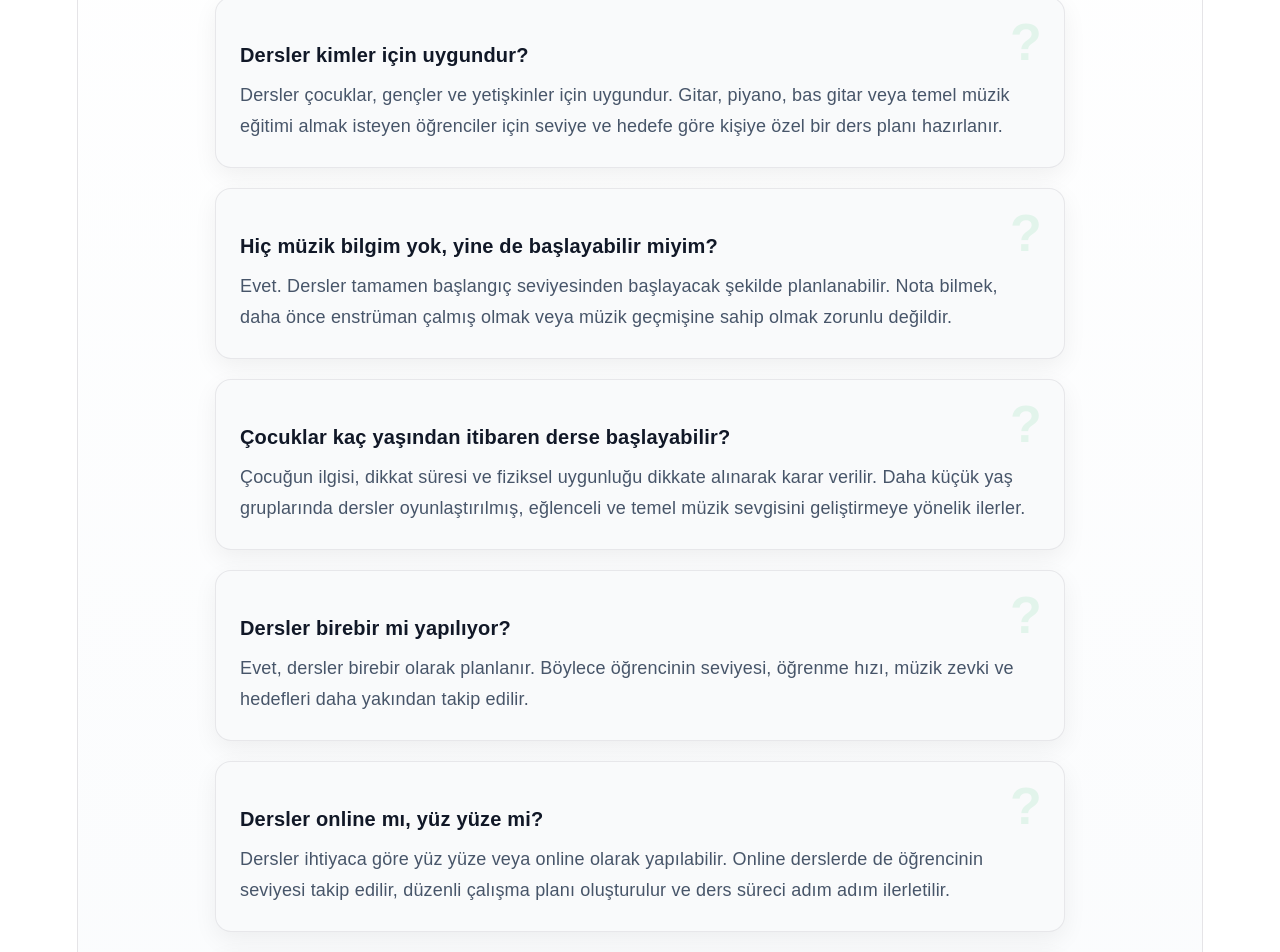
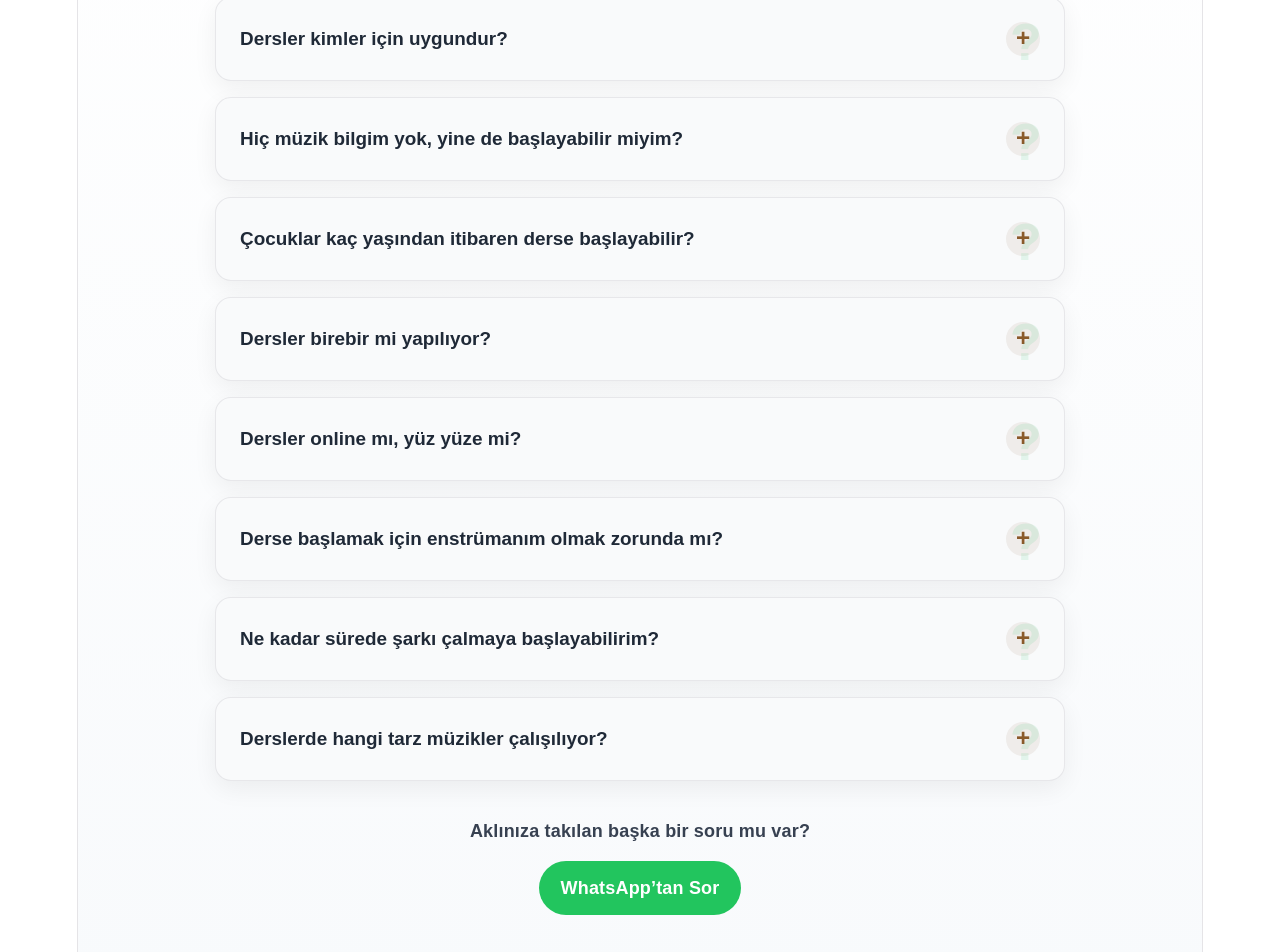
Before and after one commit to ErenOzusen/eren-muzik-atolyesi, a React (Vite) app: page / in a window 1280 px wide. Shown: the part 6760-7712 px from the top of the page. Built offline with nearby package versions, Linux system fonts and the light colour scheme.

Commit message:
SSS bolumu accordion yapildi

```diff
--- a/src/App.css
+++ b/src/App.css
@@ -3611,3 +3611,106 @@ margin-top: 10px;
     box-shadow: 0 16px 36px rgba(15, 23, 42, 0.08) !important;
   }
 }
+
+/* FAQ ACCORDION - premium görünüm */
+.faq-list {
+  display: grid;
+  gap: 16px;
+}
+
+.faq-item {
+  overflow: hidden;
+}
+
+.faq-question {
+  width: 100%;
+  border: none;
+  background: transparent;
+  color: inherit;
+  padding: 0;
+  cursor: pointer;
+  display: flex;
+  align-items: center;
+  justify-content: space-between;
+  gap: 18px;
+  text-align: left;
+  font: inherit;
+}
+
+.faq-question span:first-child {
+  font-size: 1.05rem;
+  font-weight: 700;
+  line-height: 1.35;
+  color: #1f2937;
+}
+
+.faq-icon {
+  width: 34px;
+  height: 34px;
+  min-width: 34px;
+  border-radius: 50%;
+  display: inline-flex;
+  align-items: center;
+  justify-content: center;
+  font-size: 1.35rem;
+  font-weight: 600;
+  line-height: 1;
+  background: rgba(120, 85, 45, 0.08);
+  color: #8a5a2b;
+  transition: transform 0.25s ease, background 0.25s ease;
+}
+
+.faq-item-open .faq-icon {
+  transform: rotate(180deg);
+  background: rgba(120, 85, 45, 0.14);
+}
+
+.faq-answer {
+  display: grid;
+  grid-template-rows: 0fr;
+  transition: grid-template-rows 0.28s ease;
+}
+
+.faq-answer > p {
+  overflow: hidden;
+  margin: 0;
+  opacity: 0;
+  padding-top: 0;
+  transition: opacity 0.25s ease, padding-top 0.25s ease;
+}
+
+.faq-item-open .faq-answer {
+  grid-template-rows: 1fr;
+}
+
+.faq-item-open .faq-answer > p {
+  opacity: 1;
+  padding-top: 14px;
+}
+
+.faq-item-open {
+  border-color: rgba(138, 90, 43, 0.28);
+  box-shadow: 0 18px 45px rgba(31, 41, 55, 0.08);
+}
+
+/* Mobil FAQ accordion dengesi */
+@media (max-width: 768px) {
+  .faq-list {
+    gap: 12px;
+  }
+
+  .faq-question span:first-child {
+    font-size: 0.98rem;
+  }
+
+  .faq-icon {
+    width: 30px;
+    height: 30px;
+    min-width: 30px;
+    font-size: 1.2rem;
+  }
+
+  .faq-item-open .faq-answer > p {
+    padding-top: 12px;
+  }
+}
--- a/src/App.jsx
+++ b/src/App.jsx
@@ -110,6 +110,13 @@ const [formStatus, setFormStatus] = useState({
   const [searchTerm, setSearchTerm] = useState("");
   const [lessonFilter, setLessonFilter] = useState("");
   const [selectedSubmission, setSelectedSubmission] = useState(null);
+
+  const [openFaqIndex, setOpenFaqIndex] = useState(null);
+
+const toggleFaq = (index) => {
+  setOpenFaqIndex((currentIndex) => (currentIndex === index ? null : index));
+};
+
 
   const isAdminPage = window.location.pathname === "/admin";
 
@@ -1204,74 +1211,71 @@ if (isAdminPage) {
   </p>
 
   <div className="faq-list">
-    <div className="faq-item">
-      <h3>Dersler kimler için uygundur?</h3>
-      <p>
-        Dersler çocuklar, gençler ve yetişkinler için uygundur. Gitar, piyano, bas gitar
-        veya temel müzik eğitimi almak isteyen öğrenciler için seviye ve hedefe göre
-        kişiye özel bir ders planı hazırlanır.
-      </p>
-    </div>
+    {[
+      {
+        question: "Dersler kimler için uygundur?",
+        answer:
+          "Dersler çocuklar, gençler ve yetişkinler için uygundur. Gitar, piyano, bas gitar veya temel müzik eğitimi almak isteyen öğrenciler için seviye ve hedefe göre kişiye özel bir ders planı hazırlanır.",
+      },
+      {
+        question: "Hiç müzik bilgim yok, yine de başlayabilir miyim?",
+        answer:
+          "Evet. Dersler tamamen başlangıç seviyesinden başlayacak şekilde planlanabilir. Nota bilmek, daha önce enstrüman çalmış olmak veya müzik geçmişine sahip olmak zorunlu değildir.",
+      },
+      {
+        question: "Çocuklar kaç yaşından itibaren derse başlayabilir?",
+        answer:
+          "Çocuğun ilgisi, dikkat süresi ve fiziksel uygunluğu dikkate alınarak karar verilir. Daha küçük yaş gruplarında dersler oyunlaştırılmış, eğlenceli ve temel müzik sevgisini geliştirmeye yönelik ilerler.",
+      },
+      {
+        question: "Dersler birebir mi yapılıyor?",
+        answer:
+          "Evet, dersler birebir olarak planlanır. Böylece öğrencinin seviyesi, öğrenme hızı, müzik zevki ve hedefleri daha yakından takip edilir.",
+      },
+      {
+        question: "Dersler online mı, yüz yüze mi?",
+        answer:
+          "Dersler ihtiyaca göre yüz yüze veya online olarak yapılabilir. Online derslerde de öğrencinin seviyesi takip edilir, düzenli çalışma planı oluşturulur ve ders süreci adım adım ilerletilir.",
+      },
+      {
+        question: "Derse başlamak için enstrümanım olmak zorunda mı?",
+        answer:
+          "Başlangıç aşamasında enstrüman seçimi birlikte değerlendirilebilir. Öğrencinin yaşı, hedefi ve bütçesine göre uygun enstrüman seçimi konusunda yönlendirme yapılabilir.",
+      },
+      {
+        question: "Ne kadar sürede şarkı çalmaya başlayabilirim?",
+        answer:
+          "Bu süre öğrencinin yaşı, çalışma düzeni, seçilen enstrüman ve hedeflerine göre değişir. Düzenli çalışmayla başlangıç seviyesindeki öğrenciler kısa sürede basit şarkılar ve temel eşlikler çalmaya başlayabilir.",
+      },
+      {
+        question: "Derslerde hangi tarz müzikler çalışılıyor?",
+        answer:
+          "Derslerde öğrencinin ilgisine göre pop, rock, Türkçe şarkılar, temel klasik çalışmalar, ritim egzersizleri, repertuvar çalışmaları ve müzik teorisi konuları işlenebilir.",
+      },
+    ].map((faqItem, index) => {
+      const isOpen = openFaqIndex === index;
 
-    <div className="faq-item">
-      <h3>Hiç müzik bilgim yok, yine de başlayabilir miyim?</h3>
-      <p>
-        Evet. Dersler tamamen başlangıç seviyesinden başlayacak şekilde planlanabilir.
-        Nota bilmek, daha önce enstrüman çalmış olmak veya müzik geçmişine sahip olmak
-        zorunlu değildir.
-      </p>
-    </div>
+      return (
+        <div
+          className={`faq-item ${isOpen ? "faq-item-open" : ""}`}
+          key={faqItem.question}
+        >
+          <button
+            type="button"
+            className="faq-question"
+            onClick={() => toggleFaq(index)}
+            aria-expanded={isOpen}
+          >
+            <span>{faqItem.question}</span>
+            <span className="faq-icon">{isOpen ? "−" : "+"}</span>
+          </button>
 
-    <div className="faq-item">
-      <h3>Çocuklar kaç yaşından itibaren derse başlayabilir?</h3>
-      <p>
-        Çocuğun ilgisi, dikkat süresi ve fiziksel uygunluğu dikkate alınarak karar verilir.
-        Daha küçük yaş gruplarında dersler oyunlaştırılmış, eğlenceli ve temel müzik sevgisini
-        geliştirmeye yönelik ilerler.
-      </p>
-    </div>
-
-    <div className="faq-item">
-      <h3>Dersler birebir mi yapılıyor?</h3>
-      <p>
-        Evet, dersler birebir olarak planlanır. Böylece öğrencinin seviyesi, öğrenme hızı,
-        müzik zevki ve hedefleri daha yakından takip edilir.
-      </p>
-    </div>
-
-    <div className="faq-item">
-      <h3>Dersler online mı, yüz yüze mi?</h3>
-      <p>
-        Dersler ihtiyaca göre yüz yüze veya online olarak yapılabilir. Online derslerde de
-        öğrencinin seviyesi takip edilir, düzenli çalışma planı oluşturulur ve ders süreci
-        adım adım ilerletilir.
-      </p>
-    </div>
-
-    <div className="faq-item">
-      <h3>Derse başlamak için enstrümanım olmak zorunda mı?</h3>
-      <p>
-        Başlangıç aşamasında enstrüman seçimi birlikte değerlendirilebilir. Öğrencinin yaşı,
-        hedefi ve bütçesine göre uygun enstrüman seçimi konusunda yönlendirme yapılabilir.
-      </p>
-    </div>
-
-    <div className="faq-item">
-      <h3>Ne kadar sürede şarkı çalmaya başlayabilirim?</h3>
-      <p>
-        Bu süre öğrencinin yaşı, çalışma düzeni, seçilen enstrüman ve hedeflerine göre değişir.
-        Düzenli çalışmayla başlangıç seviyesindeki öğrenciler kısa sürede basit şarkılar ve
-        temel eşlikler çalmaya başlayabilir.
-      </p>
-    </div>
-
-    <div className="faq-item">
-      <h3>Derslerde hangi tarz müzikler çalışılıyor?</h3>
-      <p>
-        Derslerde öğrencinin ilgisine göre pop, rock, Türkçe şarkılar, temel klasik çalışmalar,
-        ritim egzersizleri, repertuvar çalışmaları ve müzik teorisi konuları işlenebilir.
-      </p>
-    </div>
+          <div className="faq-answer">
+            <p>{faqItem.answer}</p>
+          </div>
+        </div>
+      );
+    })}
   </div>
 
   <div className="faq-cta">
```
